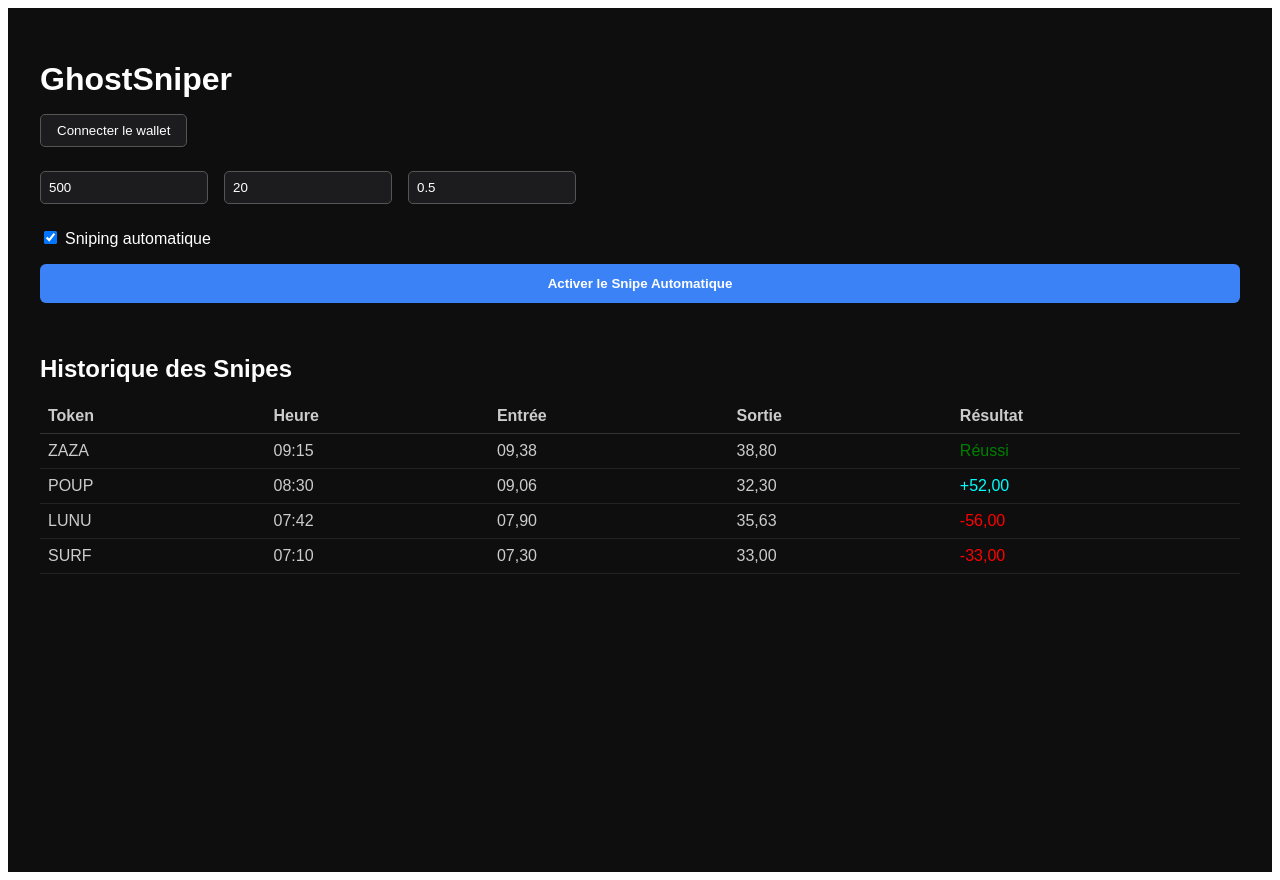
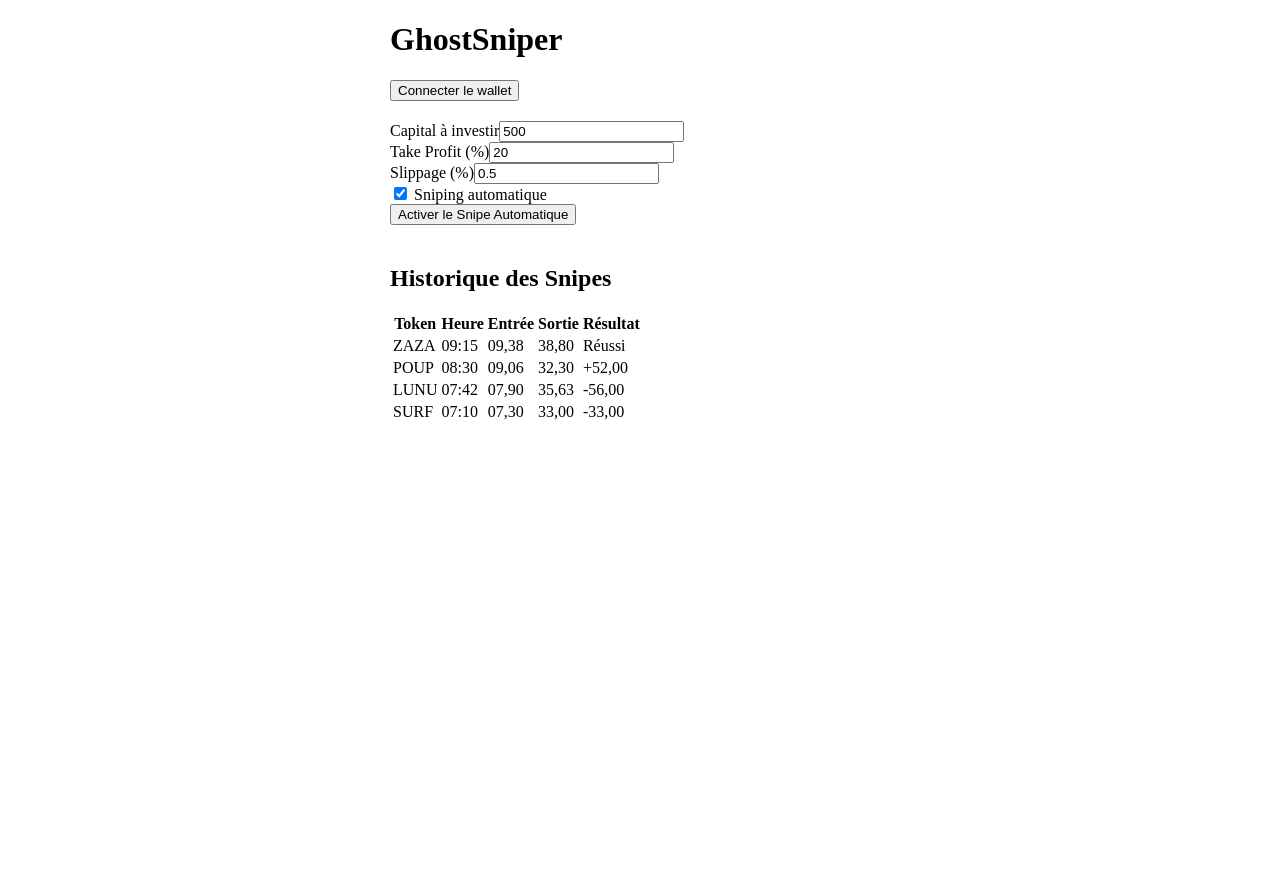
Before and after one commit to SniperGhost2025/ghostsniper-dashboard, a Next.js app: page / in a window 1280 px wide. After the commit the page ends 800 px from the top, so only its background shows below. Built offline with nearby package versions, Linux system fonts and the light colour scheme.

Commit message:
Update index.js

```diff
--- a/pages/index.js
+++ b/pages/index.js
@@ -1,107 +1,76 @@
 export default function Home() {
   return (
-    <div style={{
-      backgroundColor: '#0e0e0e',
-      color: '#ffffff',
-      fontFamily: 'Arial, sans-serif',
-      padding: '2rem',
-      minHeight: '100vh'
-    }}>
-      <h1 style={{ fontSize: '2rem', marginBottom: '1rem' }}>GhostSniper</h1>
+    <div style={{ maxWidth: '500px', margin: '0 auto' }}>
+      <h1>GhostSniper</h1>
 
-      <button style={{
-        backgroundColor: '#1c1c1e',
-        color: '#fff',
-        border: '1px solid #555',
-        padding: '0.5rem 1rem',
-        borderRadius: '5px',
-        marginBottom: '1.5rem',
-        cursor: 'pointer'
-      }}>
-        Connecter le wallet
-      </button>
+      <button style={{ marginBottom: '20px' }}>Connecter le wallet</button>
 
-      <div style={{ display: 'flex', flexWrap: 'wrap', gap: '1rem', marginBottom: '1.5rem' }}>
-        <input placeholder="Capital à investir"
-          value="500"
-          style={inputStyle} />
-        <input placeholder="Take Profit (%)"
-          value="20"
-          style={inputStyle} />
-        <input placeholder="Slippage (%)"
-          value="0.5"
-          style={inputStyle} />
+      <div>
+        <label>Capital à investir</label>
+        <input type="text" value="500" />
       </div>
 
-      <div style={{ marginBottom: '1rem' }}>
+      <div>
+        <label>Take Profit (%)</label>
+        <input type="text" value="20" />
+      </div>
+
+      <div>
+        <label>Slippage (%)</label>
+        <input type="text" value="0.5" />
+      </div>
+
+      <div>
         <label>
-          <input type="checkbox" checked readOnly style={{ marginRight: '0.5rem' }} />
-          Sniping automatique
+          <input type="checkbox" checked readOnly />
+          {' '}Sniping automatique
         </label>
       </div>
 
-      <button style={{
-        backgroundColor: '#3b82f6',
-        color: '#fff',
-        border: 'none',
-        padding: '0.75rem',
-        borderRadius: '6px',
-        fontWeight: 'bold',
-        cursor: 'pointer',
-        width: '100%',
-        marginBottom: '2rem'
-      }}>
-        Activer le Snipe Automatique
-      </button>
+      <button>Activer le Snipe Automatique</button>
 
-      <h2 style={{ marginBottom: '1rem' }}>Historique des Snipes</h2>
-      <table style={{ width: '100%', borderCollapse: 'collapse', color: '#ccc' }}>
+      <h2 style={{ marginTop: '40px' }}>Historique des Snipes</h2>
+      <table>
         <thead>
           <tr>
-            <th style={thStyle}>Token</th>
-            <th style={thStyle}>Heure</th>
-            <th style={thStyle}>Entrée</th>
-            <th style={thStyle}>Sortie</th>
-            <th style={thStyle}>Résultat</th>
+            <th>Token</th>
+            <th>Heure</th>
+            <th>Entrée</th>
+            <th>Sortie</th>
+            <th>Résultat</th>
           </tr>
         </thead>
         <tbody>
-          {[
-            { token: 'ZAZA', heure: '09:15', entree: '09,38', sortie: '38,80', resultat: 'Réussi', color: 'green' },
-            { token: 'POUP', heure: '08:30', entree: '09,06', sortie: '32,30', resultat: '+52,00', color: '#00ffff' },
-            { token: 'LUNU', heure: '07:42', entree: '07,90', sortie: '35,63', resultat: '-56,00', color: 'red' },
-            { token: 'SURF', heure: '07:10', entree: '07,30', sortie: '33,00', resultat: '-33,00', color: 'red' }
-          ].map((row, i) => (
-            <tr key={i}>
-              <td style={tdStyle}>{row.token}</td>
-              <td style={tdStyle}>{row.heure}</td>
-              <td style={tdStyle}>{row.entree}</td>
-              <td style={tdStyle}>{row.sortie}</td>
-              <td style={{ ...tdStyle, color: row.color }}>{row.resultat}</td>
-            </tr>
-          ))}
+          <tr>
+            <td>ZAZA</td>
+            <td>09:15</td>
+            <td>09,38</td>
+            <td>38,80</td>
+            <td className="result-success">Réussi</td>
+          </tr>
+          <tr>
+            <td>POUP</td>
+            <td>08:30</td>
+            <td>09,06</td>
+            <td>32,30</td>
+            <td className="result-positive">+52,00</td>
+          </tr>
+          <tr>
+            <td>LUNU</td>
+            <td>07:42</td>
+            <td>07,90</td>
+            <td>35,63</td>
+            <td className="result-negative">-56,00</td>
+          </tr>
+          <tr>
+            <td>SURF</td>
+            <td>07:10</td>
+            <td>07,30</td>
+            <td>33,00</td>
+            <td className="result-negative">-33,00</td>
+          </tr>
         </tbody>
       </table>
     </div>
   );
 }
-
-const inputStyle = {
-  padding: '0.5rem',
-  border: '1px solid #555',
-  backgroundColor: '#1c1c1e',
-  color: '#fff',
-  borderRadius: '5px',
-  width: '150px'
-};
-
-const thStyle = {
-  borderBottom: '1px solid #333',
-  textAlign: 'left',
-  padding: '0.5rem'
-};
-
-const tdStyle = {
-  padding: '0.5rem',
-  borderBottom: '1px solid #222'
-};
```
